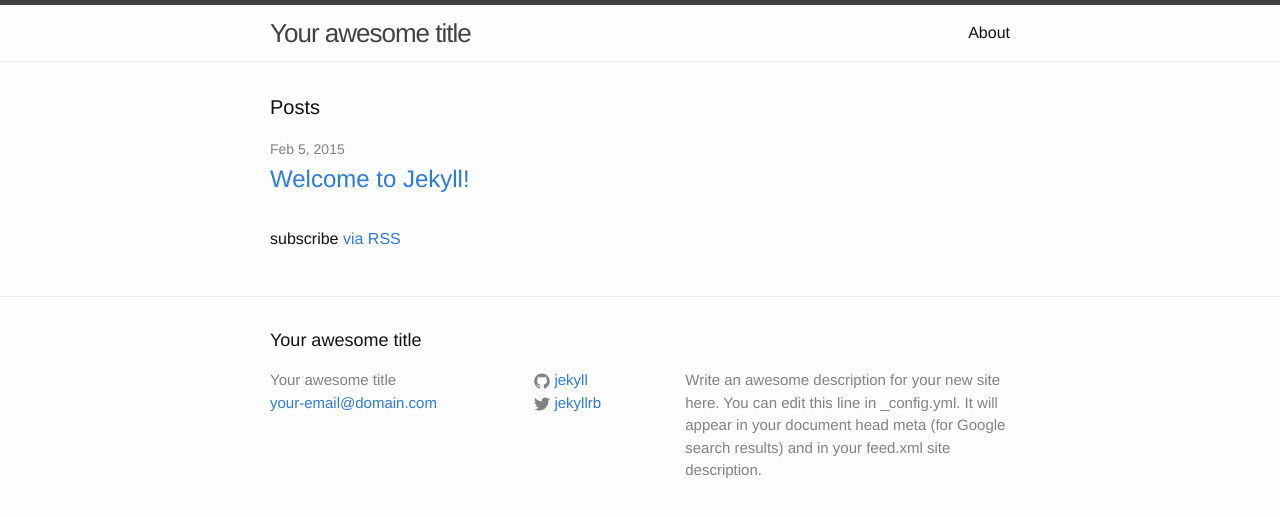
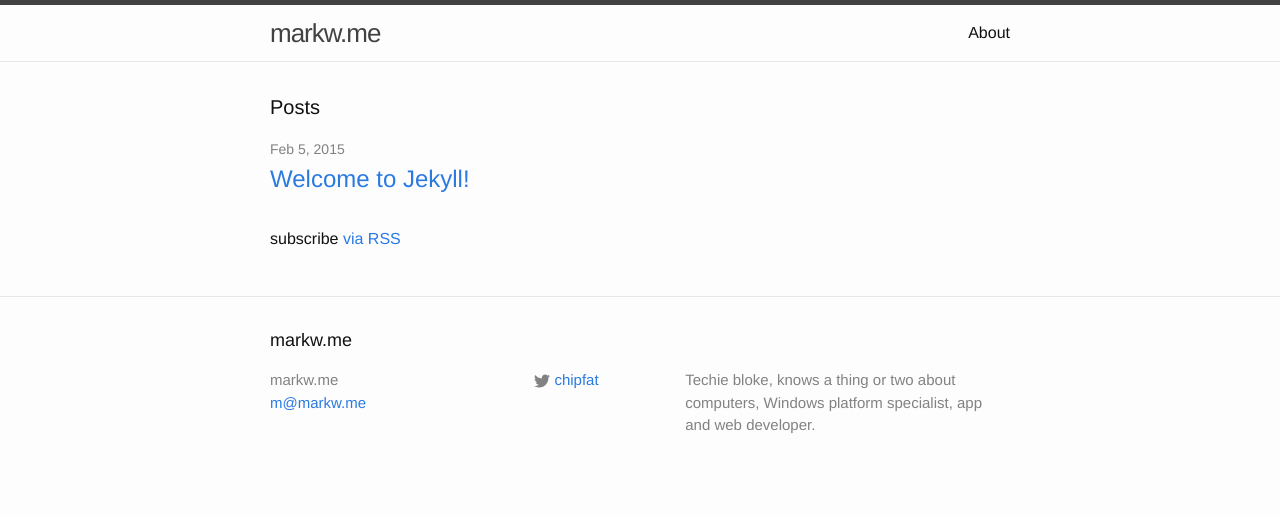
Before and after one commit to MarkWme/markwme.github.io, a Jekyll site: the page built from index.html, in a window 1280 px wide. Shown: the top 517 px of the page. Built offline with Jekyll 4.4.1, drawn with Linux system fonts in a browser that asks for light colours.

Commit message:
Modified _config.yml

```diff
--- a/_config.yml
+++ b/_config.yml
@@ -1,14 +1,11 @@
 # Site settings
-title: Your awesome title
-email: your-email@domain.com
+title: markw.me
+email: m@markw.me
 description: > # this means to ignore newlines until "baseurl:"
-  Write an awesome description for your new site here. You can edit this
-  line in _config.yml. It will appear in your document head meta (for
-  Google search results) and in your feed.xml site description.
+  Techie bloke, knows a thing or two about computers, Windows platform specialist, app and web developer.
 baseurl: "" # the subpath of your site, e.g. /blog/
-url: "http://yourdomain.com" # the base hostname & protocol for your site
-twitter_username: jekyllrb
-github_username:  jekyll
+url: "http://markw.me" # the base hostname & protocol for your site
+twitter_username: chipfat
 
 # Build settings
 markdown: kramdown
```
